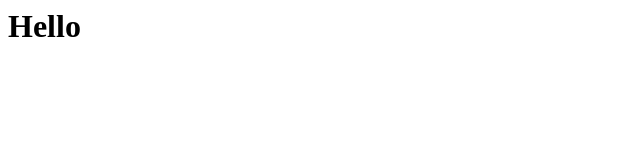
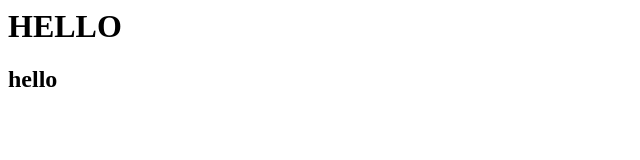
Before and after one commit to 001-snowman/git, a plain HTML site: page index.html in a window 1280 px wide. Shown: the whole page, without its empty margins (0-640 px from the left). Drawn offline with Linux system fonts and the light colour scheme.

Commit message:
modified index.html

```diff
--- a/index.html
+++ b/index.html
@@ -1 +1,2 @@
-<h1>Hello</h1>
+<h1>HELLO</h1>
+<h2>hello</h2>
```
